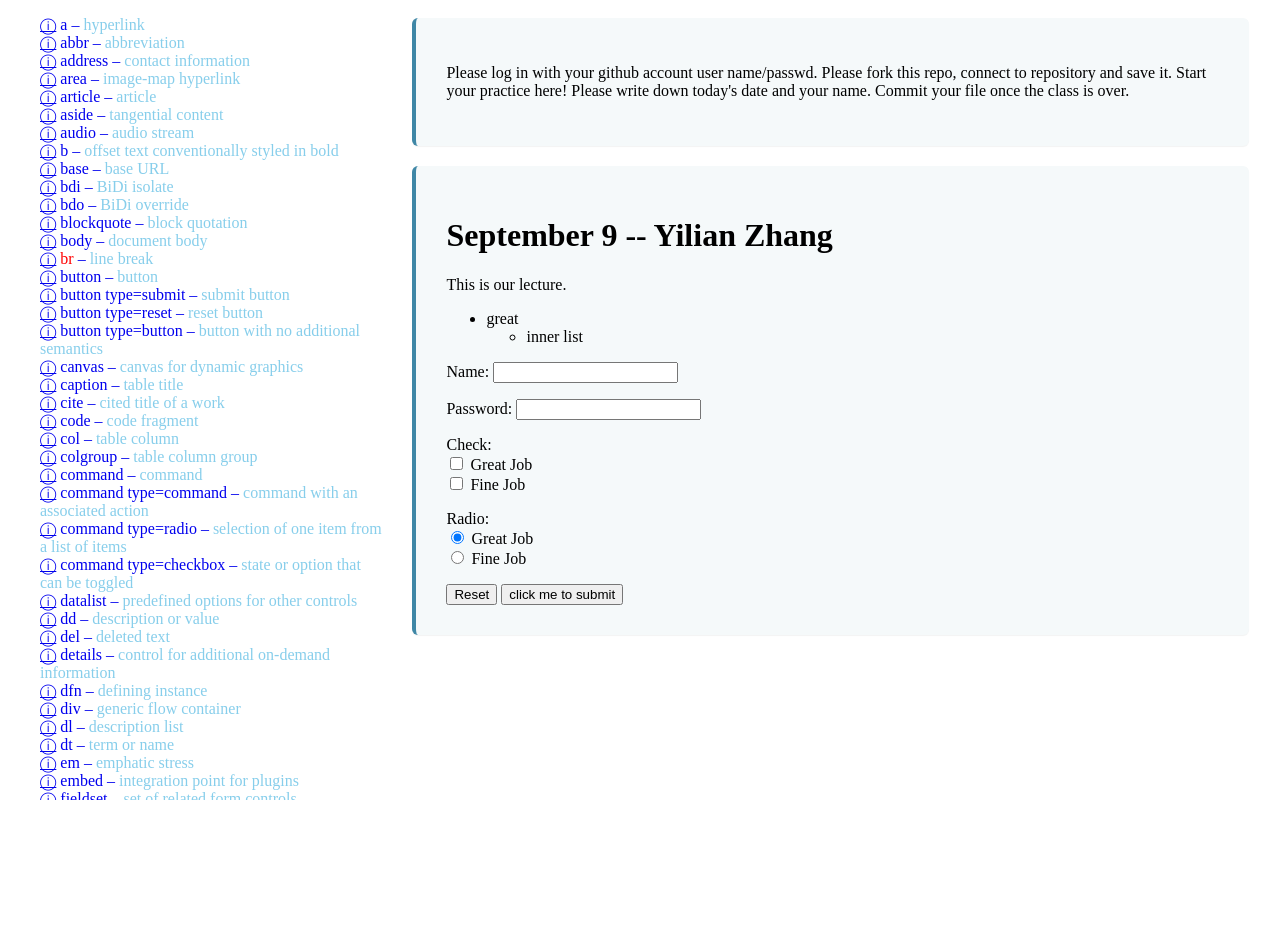
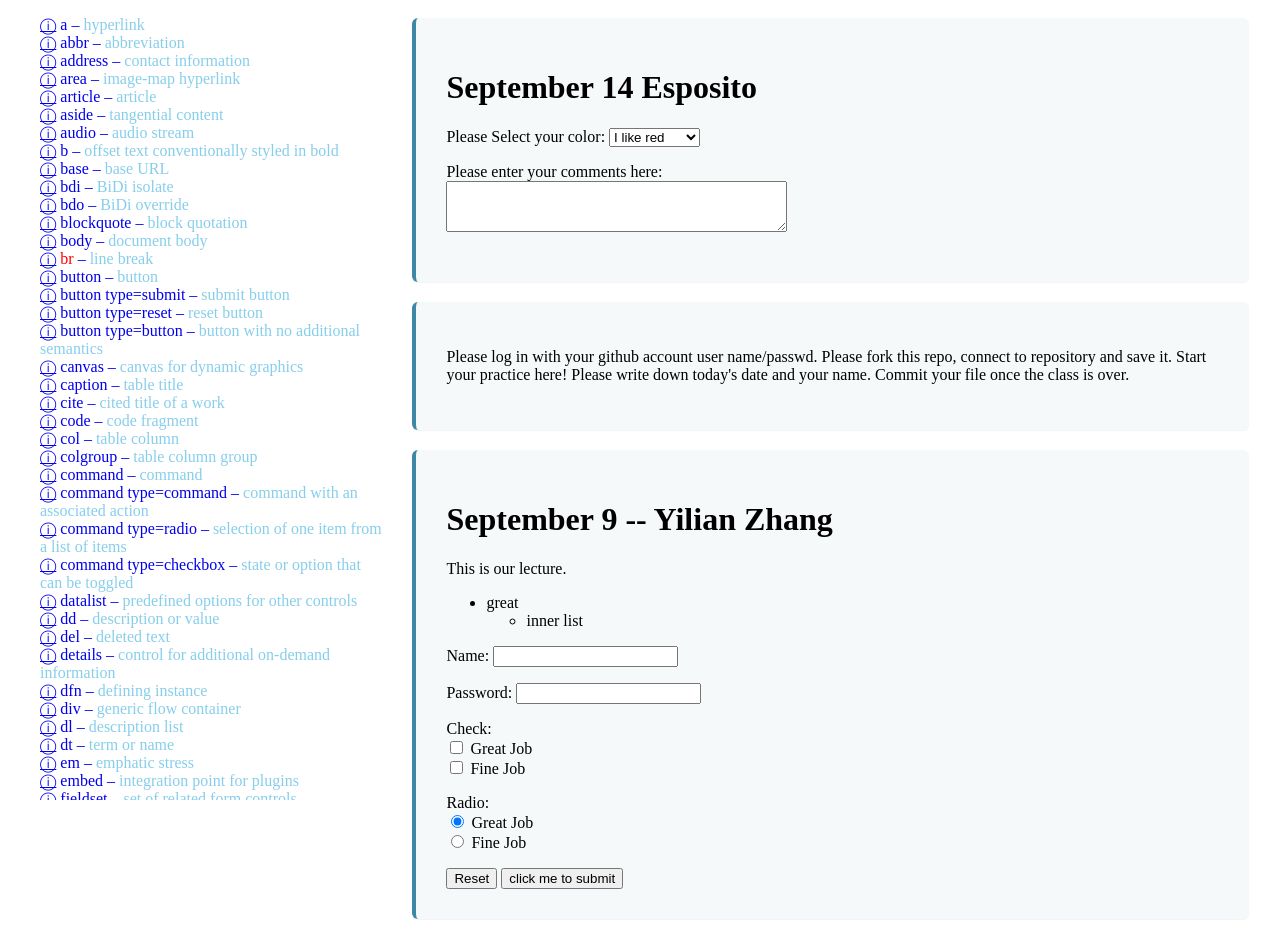
Before and after one commit to Espooooo/workspace-html-2020-nuaduf-9-14class, a website: page index.html in a window 1280 px wide. Before the commit the page ends 800 px from the top, so only its background shows below. Drawn offline with nearby package versions, Linux system fonts and the light colour scheme.

Commit message:
select and textarea

```diff
--- a/index.html
+++ b/index.html
@@ -19,7 +19,33 @@
 <body>
 	<div id="side"> </div>
 	<div class="practicearea">
-		<div class="practice">
+	  <div class="practice"">
+      <h1>September  14 Esposito</h1>
+      <form>
+        <p>
+          Please Select your color:
+          <select name="color">
+            <option value="red">I like red</option>
+            <option value="green">I like green</option>
+            <option value="pink">I like pink</option>
+            <option value="yellow">I like yellow</option>
+          </select>
+        </p>
+
+
+
+
+        <p>
+          Please enter your comments here:<br>
+          <textarea name="comments" rows="3" cols="40" maxlength="100">
+          </textarea>
+        </p>
+      </form>
+
+
+
+    </div>
+    <div class="practice">
 
 			<p>
 				Please log in with your github account user name/passwd.
```
